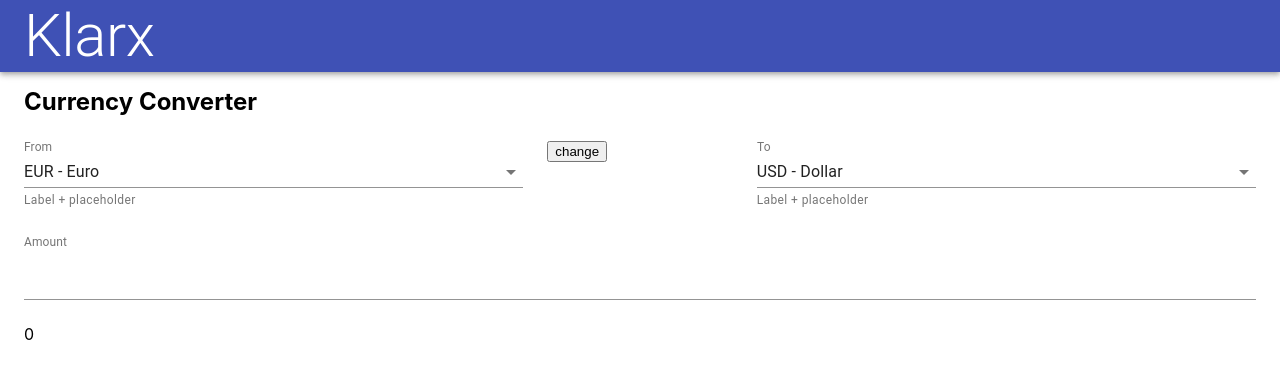
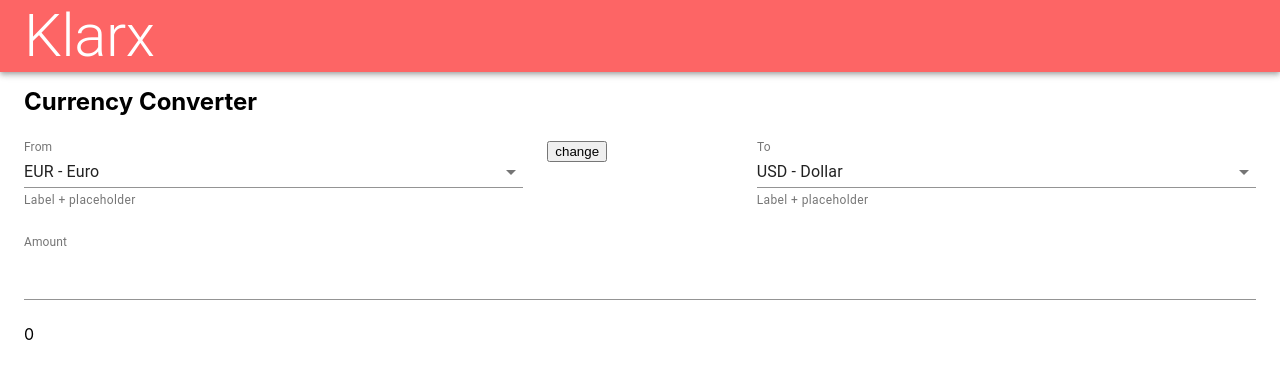
Before and after one commit to rezashomali/currency-frontend, a React (Create React App) app: page / in a window 1280 px wide. Shown: the top 378 px of the page. Built offline with nearby package versions, Linux system fonts and the light colour scheme.

Commit message:
add Header component style

```diff
--- a/src/components/Header/Header.scss
+++ b/src/components/Header/Header.scss
@@ -1,4 +1,8 @@
 .header {
+  .header__appBar {
+    background-color: #fd6565;
+  }
+
   .header__logo {
     margin-right: 20px;
   }
--- a/src/components/Header/index.tsx
+++ b/src/components/Header/index.tsx
@@ -5,7 +5,7 @@ import "./Header.scss";
 const Header = () => {
   return (
     <div className="header">
-      <AppBar position="static">
+      <AppBar position="static" className="header__appBar">
         <Toolbar className="">
           <Typography className="header__logo" variant="h2" color="inherit">
             Klarx
```
